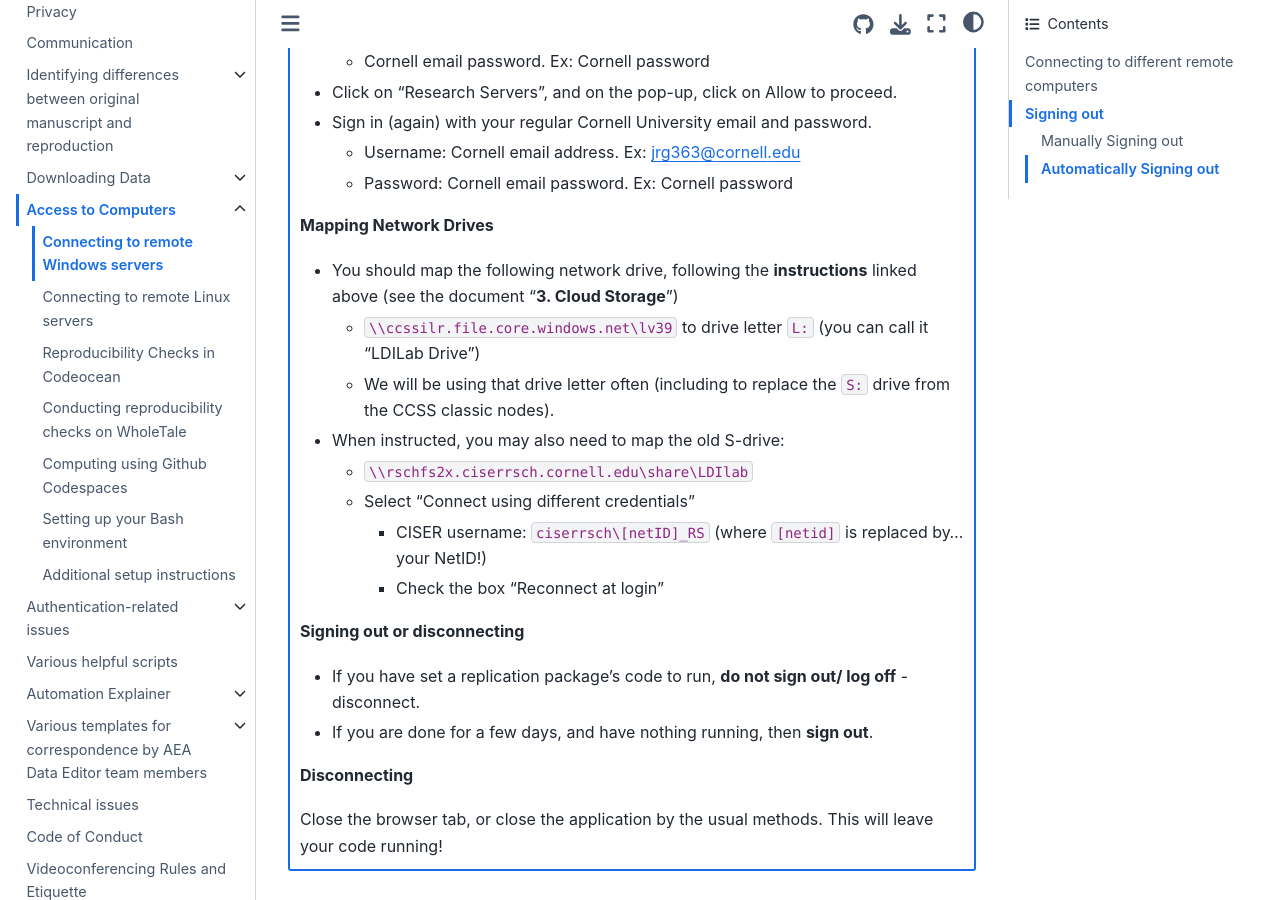
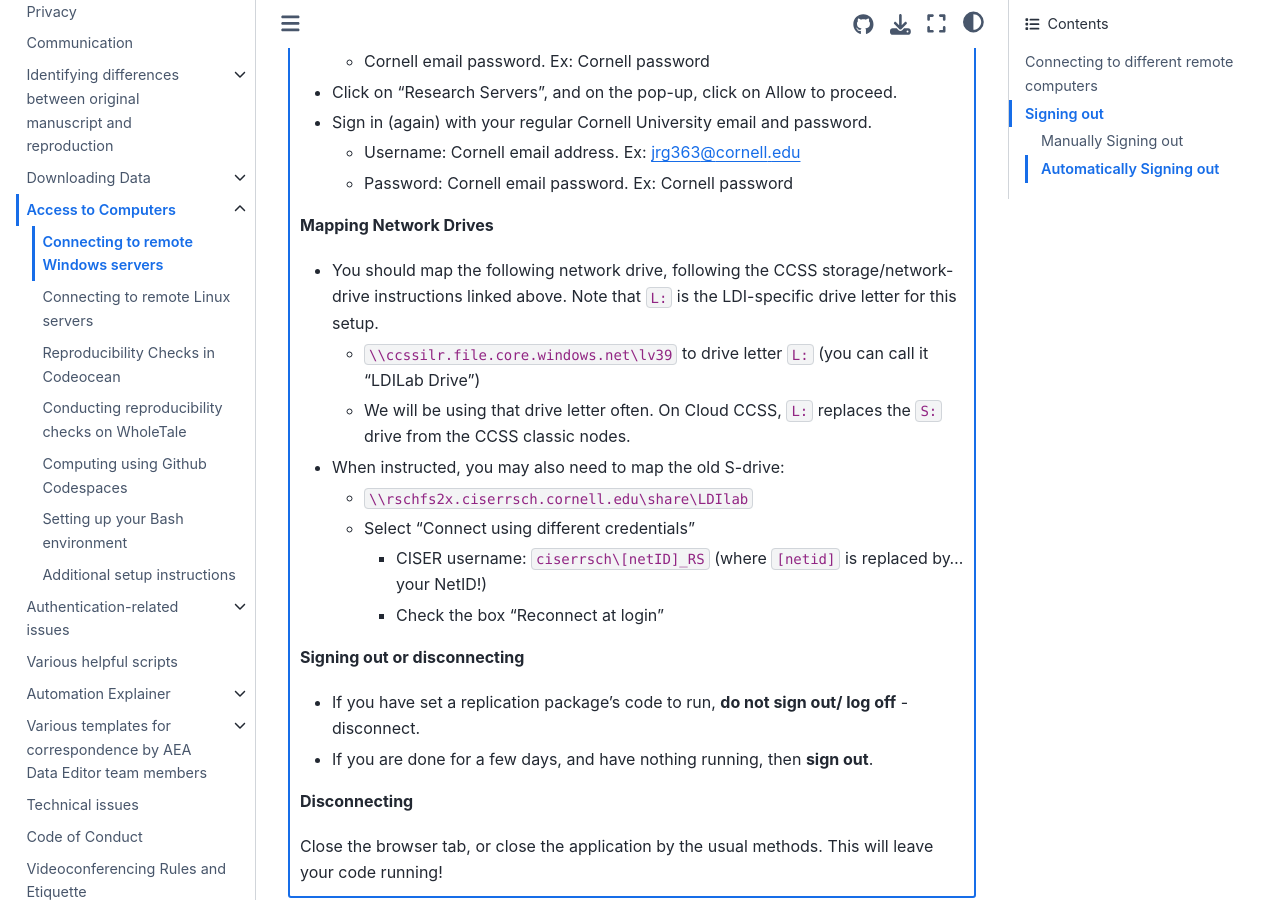
Before and after one commit to labordynamicsinstitute/ldilab-manual, a Jupyter Book: the page built from 95-10-windows-remote.md, in a window 1280 px wide and 900 px high, scrolled down 1558 px. Built offline with Jupyter Book 1.0.4 settings and Sphinx 7.4.7 and the Sphinx Book theme 1.1.4, drawn with Linux system fonts in a browser that asks for light colours.

Commit message:
Clarify Windows network drive mapping instructions

```diff
--- a/95-10-windows-remote.md
+++ b/95-10-windows-remote.md
@@ -67,9 +67,9 @@
 
 **Mapping Network Drives**
 
-- You should map the following network drive, following the **instructions** linked above (see the document "**3. Cloud Storage**")
+- You should map the following network drive, following the CCSS storage/network-drive instructions linked above. Note that `L:` is the LDI-specific drive letter for this setup.
   - `\\ccssilr.file.core.windows.net\lv39` to drive letter `L:` (you can call it "LDILab Drive")
-  - We will be using that drive letter often (including to replace the `S:` drive from the CCSS classic nodes).
+  - We will be using that drive letter often. On Cloud CCSS, `L:` replaces the `S:` drive from the CCSS classic nodes.
 
 - When instructed, you may also need to map the old S-drive:
   - `\\rschfs2x.ciserrsch.cornell.edu\share\LDIlab`
```
